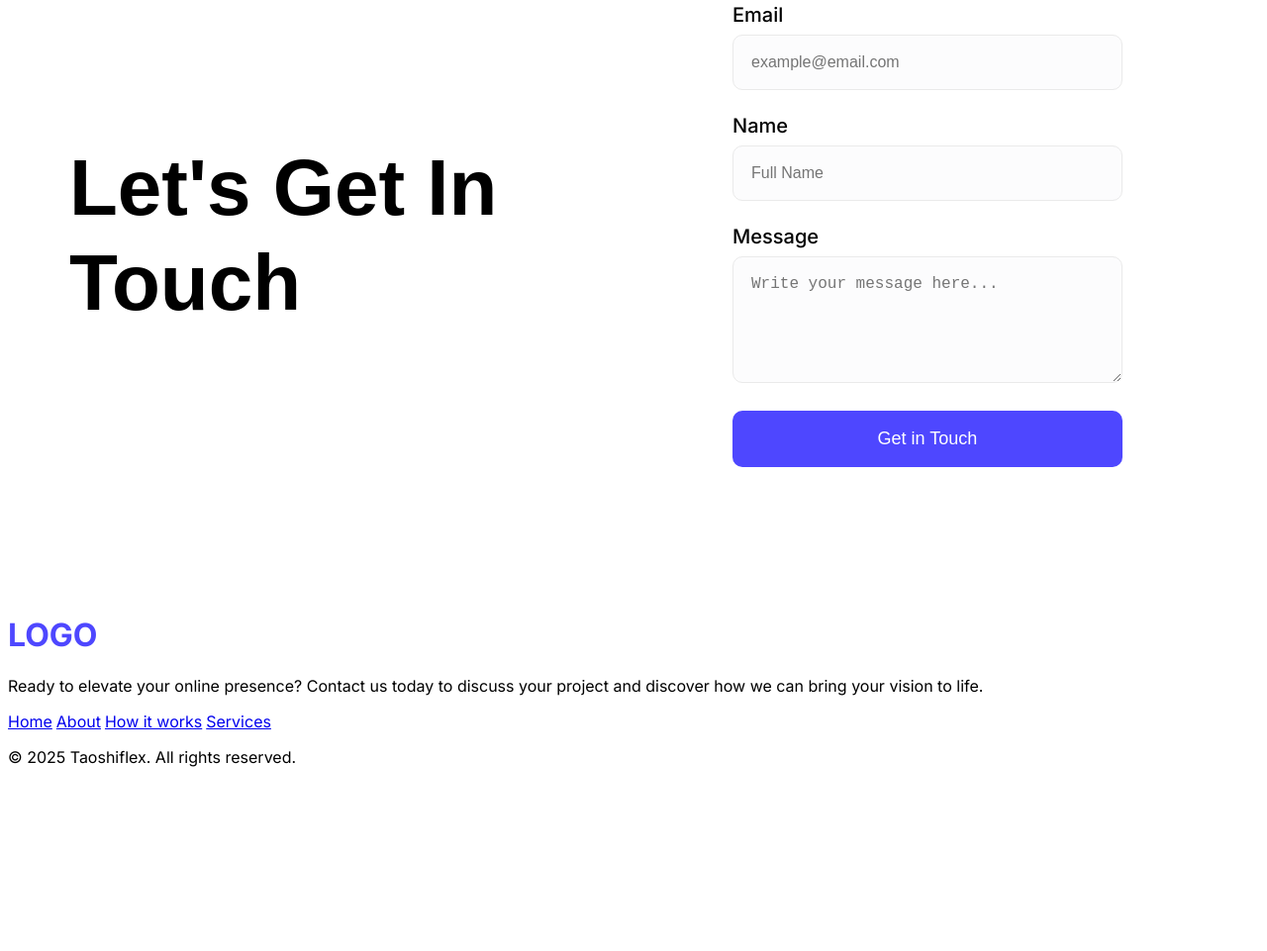
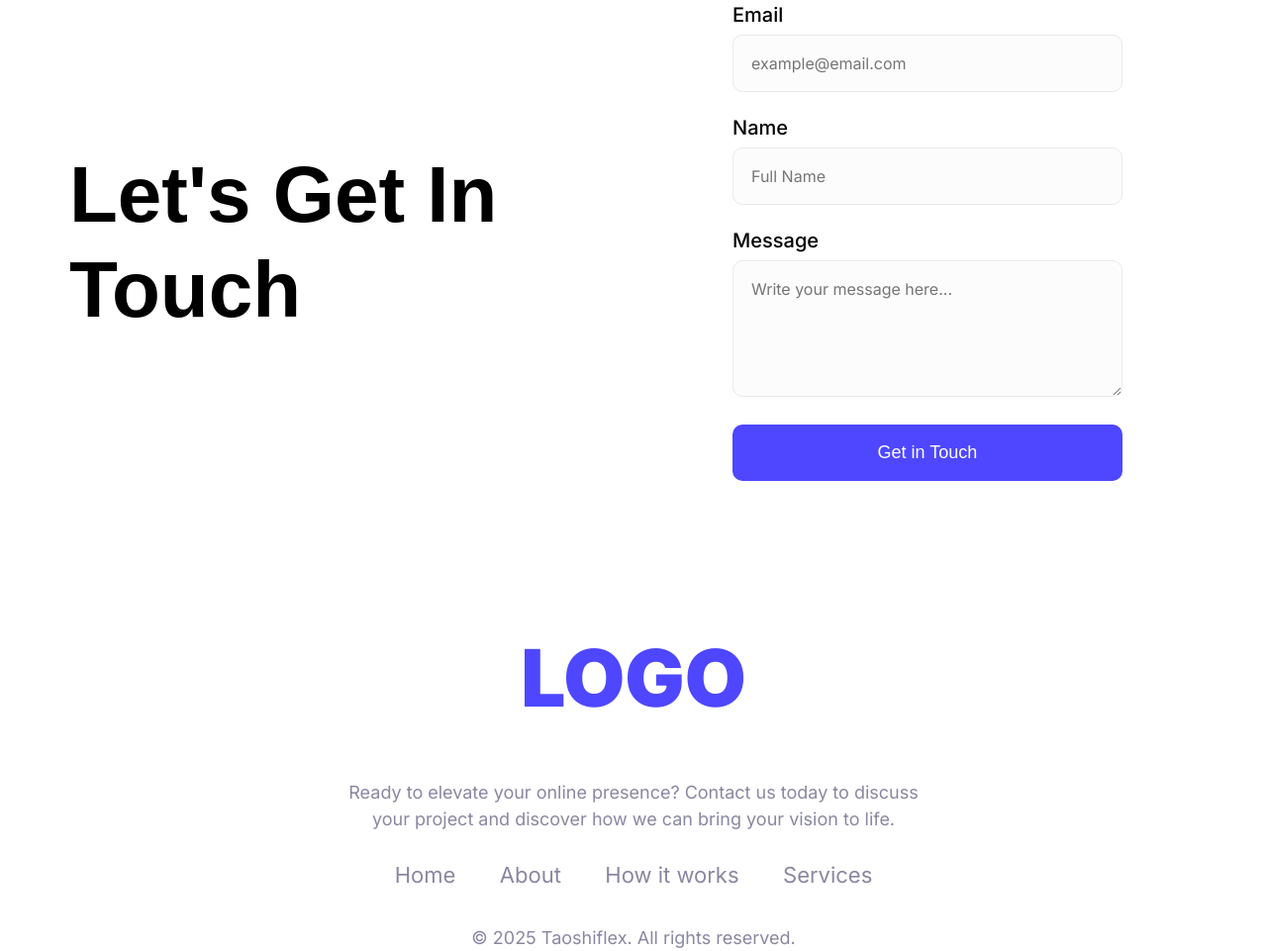
Before and after one commit to Taoshif1/PH-A1, a plain HTML site: page index.html in a window 1280 px wide. Shown: the part 2659-3620 px from the top of the page at 99% size. Before the commit the page ends 3450 px from the top, so only its background shows below. Drawn offline with Linux system fonts and the light colour scheme; a web font is replaced by a local one.

Commit message:
footer section completed with styles

```diff
--- a/index.html
+++ b/index.html
@@ -73,12 +73,10 @@
             </div>
         </section>
 
-<!-- 5. Let’s Get In Touch Section (10 Marks)
-Left Side:
-Section Title
-Right Side:
-Label + Input for Name, Email & Message
-Get in Touch Button -->
+        <!-- 5. Let’s Get In Touch Section (10 Marks)
+        Left Side: Section Title
+        Right Side: Label + Input for Name, Email & Message
+        Get in Touch Button -->
 
         <section class="form-section">
             <div class="form-left">
@@ -88,13 +86,13 @@ Get in Touch Button -->
 
             <form class="form-right">
                 <label class="inter-medium" for="email">Email</label>
-                <input type="email" id="email" placeholder="example@email.com">
+                <input class="inter-normal" type="email" id="email" placeholder="example@email.com">
 
                 <label class="inter-medium" for="name">Name</label>
-                <input type="text" id="name" placeholder="Full Name">
+                <input class="inter-normal" type="text" id="name" placeholder="Full Name">
 
                 <label class="inter-medium" for="message">Message</label>
-                <textarea id="message" rows="5" placeholder="Write your message here..."></textarea>
+                <textarea class="inter-normal" id="message" rows="5" placeholder="Write your message here..."></textarea>
 
                 <button type="submit" class="btn-primary">Get in Touch</button>
             </form>
@@ -108,16 +106,16 @@ Get in Touch Button -->
                 Centered: Website name Subtitle
                 Links: Home, About, How it works, Services -->
 
-        <div class="footer-container">
-            <h1 class="footer-logo inter-normal blue-clr">LOGO</h1>
-            <p class="footer-subtitle inter-normal">Ready to elevate your online presence? Contact us today to discuss your project and discover how we can bring your vision to life.</p>
+        <div class="footer-container inter-normal">
+            <h1 class="footer-logo blue-clr">LOGO</h1>
+            <p class="footer-subtitle">Ready to elevate your online presence? Contact us today to discuss your project and discover how we can bring your vision to life.</p>
             <div class="footer-links">
-                <a href="#" class="footer-link inter-normal">Home</a>
-                <a href="#" class="footer-link inter-normal">About</a>
-                <a href="#" class="footer-link inter-normal">How it works</a>
-                <a href="#" class="footer-link inter-normal">Services</a>
+                <a href="#" class="footer-link">Home</a>
+                <a href="#" class="footer-link">About</a>
+                <a href="#" class="footer-link">How it works</a>
+                <a href="#" class="footer-link">Services</a>
             </div>
-            <p class="footer-copyright inter-normal">© 2025 Taoshiflex. All rights reserved.</p>
+            <p class="footer-copyright">© 2025 Taoshiflex. All rights reserved.</p>
         </div>
     </footer>
 </body>
--- a/styles/style.css
+++ b/styles/style.css
@@ -231,3 +231,39 @@
 }
 
 /* Footer styles */
+.footer-container {
+    max-width: 800px;
+    margin: 0 auto;
+    text-align: center;
+}
+
+.footer-logo {
+    font-size: 80px;
+    font-weight: 900;
+}
+
+.footer-subtitle {
+    color: #8987A1;
+    margin: auto;
+    line-height: 1.5;
+    font-size: 18px;
+    max-width: 600px;
+}
+
+.footer-links {
+    margin: 30px 0;
+}
+
+.footer-link {
+    color: #8987A1;
+    font-weight: 400;
+    text-decoration: none;
+    margin: 0 20px;
+    font-size: 22px;
+}
+
+.footer-copyright {
+    color: #8987A1;
+    font-size: 18px;
+    margin-top: 40px;
+}
```
